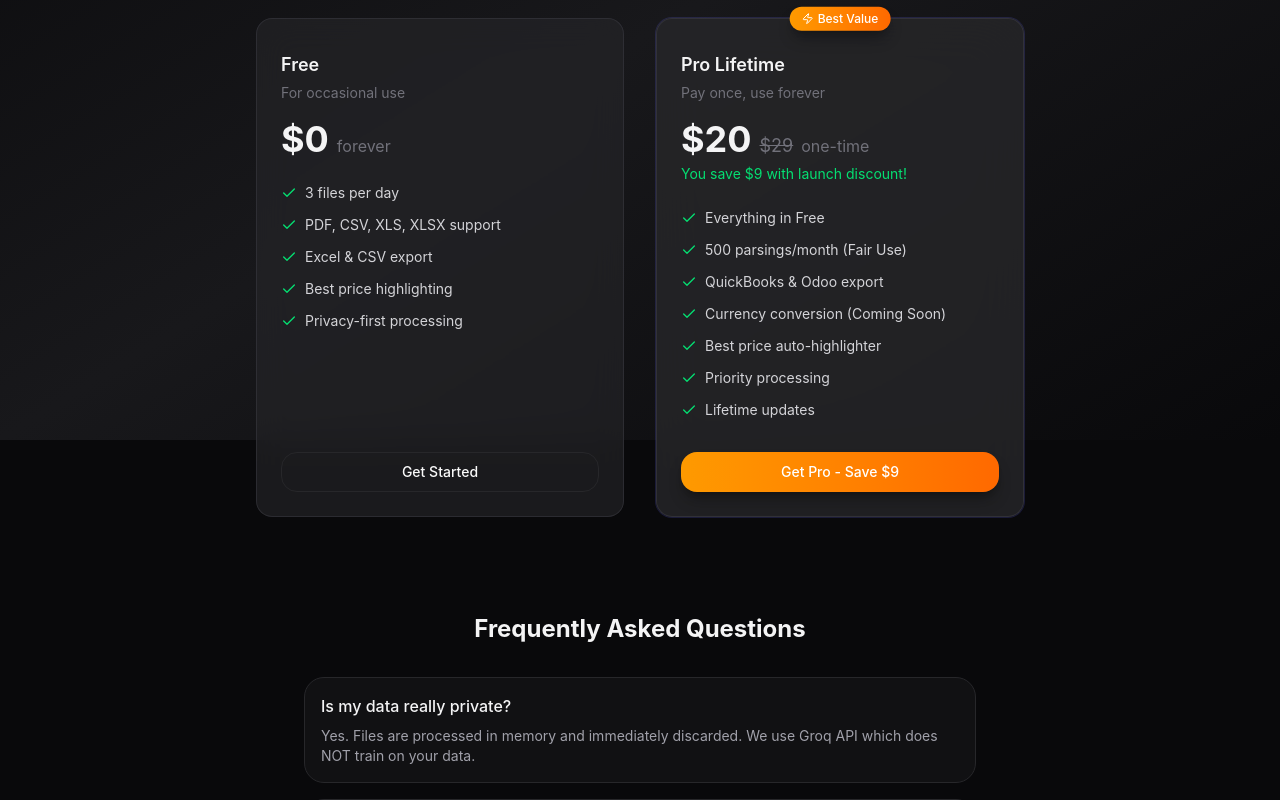
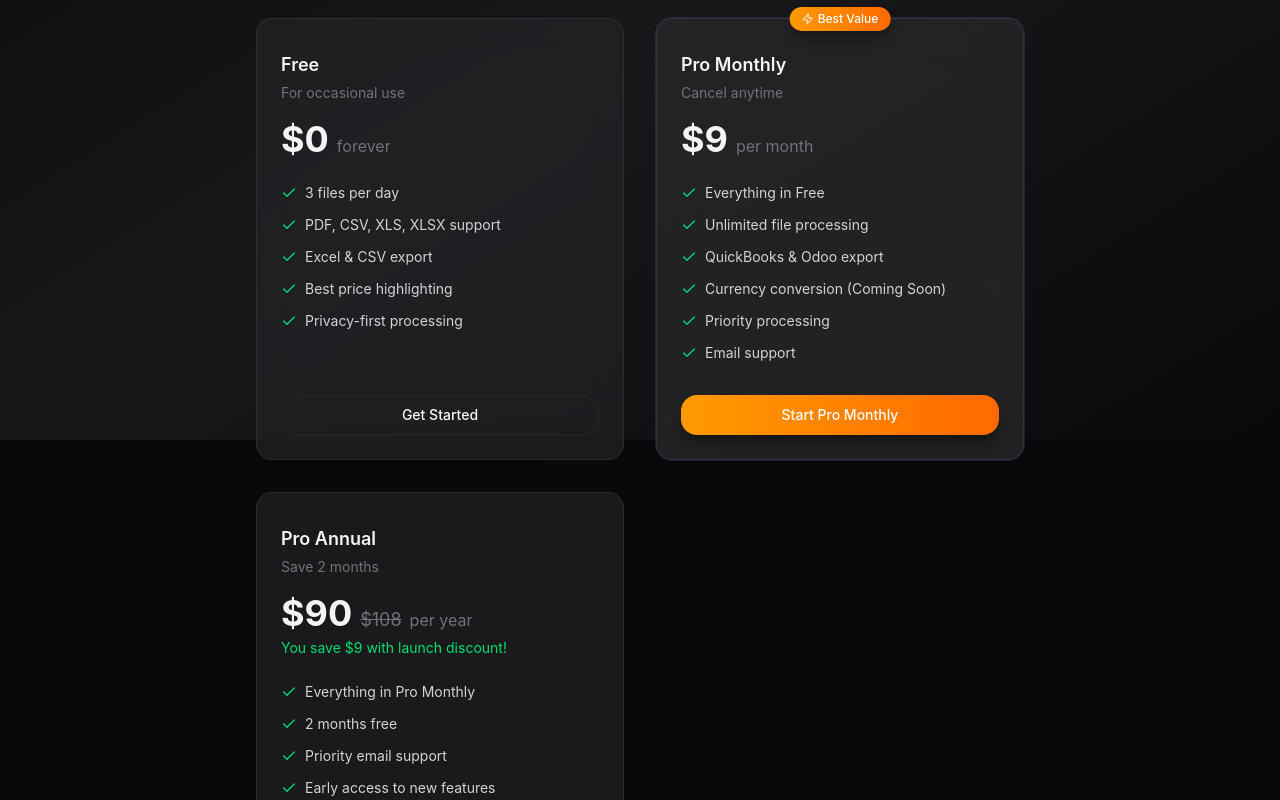
Before and after one commit to SetFodi/FreightSnap, a Next.js app: page /pricing in a window 1280 px wide. Shown: the part 360-1160 px from the top of the page. Built offline with nearby package versions, Linux system fonts and the light colour scheme.

Commit message:
switch to subscription

```diff
--- a/app/actions/verify-license.ts
+++ b/app/actions/verify-license.ts
@@ -7,11 +7,14 @@ interface GumroadResponse {
         refunded: boolean;
         chargebacked: boolean;
         email: string;
+        subscription_cancelled_at?: string | null;
+        subscription_failed_at?: string | null;
+        subscription_ended_at?: string | null;
     };
 }
 
-const PRODUCT_ID = "3Caa9prCBLnt-IVumId2tA==";
-const MAX_USES = 20; // Allow 20 activations - catches pirates, doesn't hurt real users
+// The new subscription product permalink
+const PRODUCT_PERMALINK = "freightsnap-pro";
 
 export async function verifyGumroadLicense(licenseKey: string): Promise<{
     success: boolean;
@@ -29,9 +32,8 @@ export async function verifyGumroadLicense(licenseKey: string): Promise<{
                 "Content-Type": "application/json",
             },
             body: JSON.stringify({
-                product_id: PRODUCT_ID,
+                product_permalink: PRODUCT_PERMALINK,
                 license_key: licenseKey.trim(),
-                increment_uses_count: "true", // Count this as +1 activation
             }),
         });
 
@@ -51,13 +53,17 @@ export async function verifyGumroadLicense(licenseKey: string): Promise<{
             return { success: false, error: "This license has been chargebacked" };
         }
 
-        // THE LIMIT CHECK: Max 3 devices
-        if (data.uses && data.uses > MAX_USES) {
-            return {
-                success: false,
-                error: `License limit reached (${MAX_USES} devices max). Contact support to reset.`,
-                uses: data.uses,
-            };
+        // Check for cancelled/failed subscription
+        if (data.purchase?.subscription_cancelled_at) {
+            return { success: false, error: "Your subscription has been cancelled" };
+        }
+
+        if (data.purchase?.subscription_failed_at) {
+            return { success: false, error: "Your subscription payment failed. Please update your payment method." };
+        }
+
+        if (data.purchase?.subscription_ended_at) {
+            return { success: false, error: "Your subscription has ended. Please renew to continue." };
         }
 
         // Success!
--- a/app/pricing/page.tsx
+++ b/app/pricing/page.tsx
@@ -30,23 +30,37 @@ const plans = [
         popular: false,
     },
     {
-        name: "Pro Lifetime",
-        price: "$20",
-        originalPrice: "$29",
-        period: "one-time",
-        description: "Pay once, use forever",
+        name: "Pro Monthly",
+        price: "$9",
+        period: "per month",
+        description: "Cancel anytime",
         features: [
             "Everything in Free",
-            "500 parsings/month (Fair Use)",
+            "Unlimited file processing",
             "QuickBooks & Odoo export",
             "Currency conversion (Coming Soon)",
-            "Best price auto-highlighter",
             "Priority processing",
-            "Lifetime updates",
+            "Email support",
         ],
-        cta: "Get Pro - Save $9",
-        href: "https://freightsnap.gumroad.com/l/uygsqg/andromeda",
+        cta: "Start Pro Monthly",
+        href: "https://freightsnap.gumroad.com/l/freightsnap-pro",
         popular: true,
+    },
+    {
+        name: "Pro Annual",
+        price: "$90",
+        originalPrice: "$108",
+        period: "per year",
+        description: "Save 2 months",
+        features: [
+            "Everything in Pro Monthly",
+            "2 months free",
+            "Priority email support",
+            "Early access to new features",
+        ],
+        cta: "Start Pro Annual",
+        href: "https://freightsnap.gumroad.com/l/freightsnap-pro",
+        popular: false,
     },
 ];
 
--- a/components/export-button.tsx
+++ b/components/export-button.tsx
@@ -303,7 +303,7 @@ export function ExportButton({ data, disabled, onUpgradeClick }: ExportButtonPro
                                     <div className="mt-4 pt-4 border-t border-zinc-700/50 text-center">
                                         <p className="text-sm text-zinc-500">
                                             Unlock Pro exports for just{" "}
-                                            <span className="text-zinc-300 font-medium">$29</span>
+                                            <span className="text-zinc-300 font-medium">$9/month</span>
                                         </p>
                                     </div>
                                 )}
--- a/components/license-modal.tsx
+++ b/components/license-modal.tsx
@@ -185,12 +185,10 @@ export function LicenseModal({ isOpen, onClose, onSuccess }: LicenseModalProps)
                                         <p>
                                             Don&apos;t have a license?{" "}
                                             <a
-                                                href="https://freightsnap.gumroad.com/l/uygsqg/andromeda"
-                                                target="_blank"
-                                                rel="noopener noreferrer"
+                                                href="/pricing"
                                                 className="text-primary hover:underline"
                                             >
-                                                Get it here →
+                                                Subscribe here →
                                             </a>
                                         </p>
                                         <p className="text-xs text-zinc-600">
```
